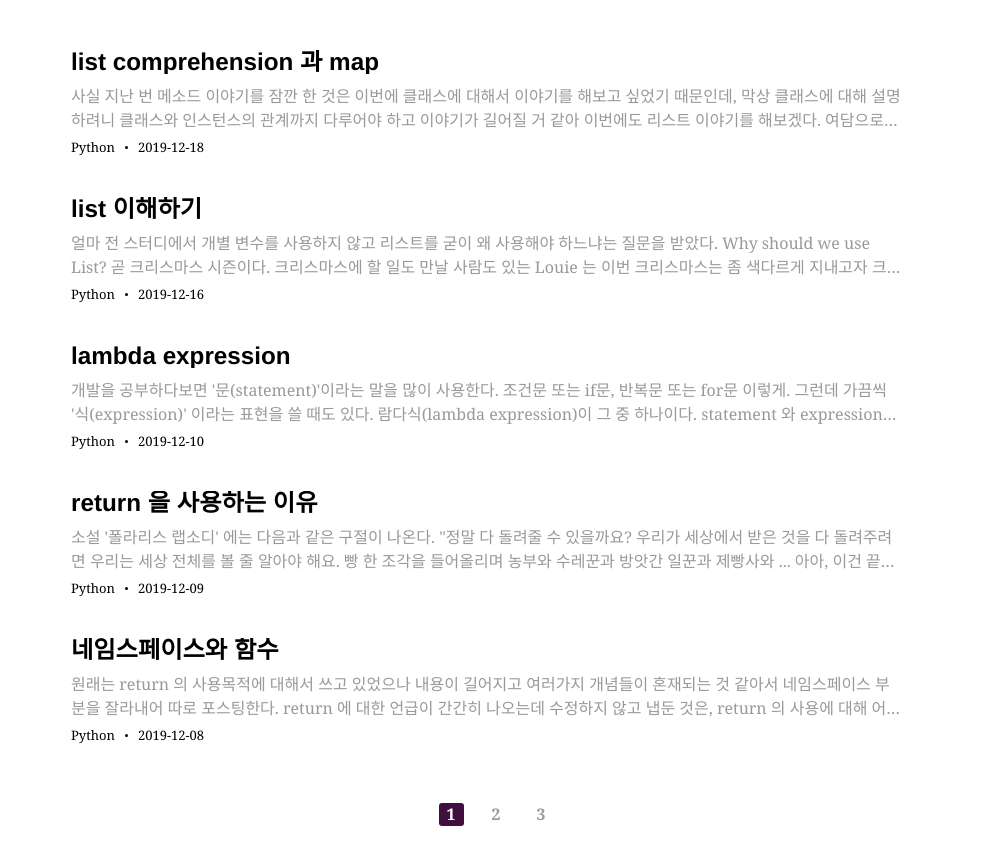
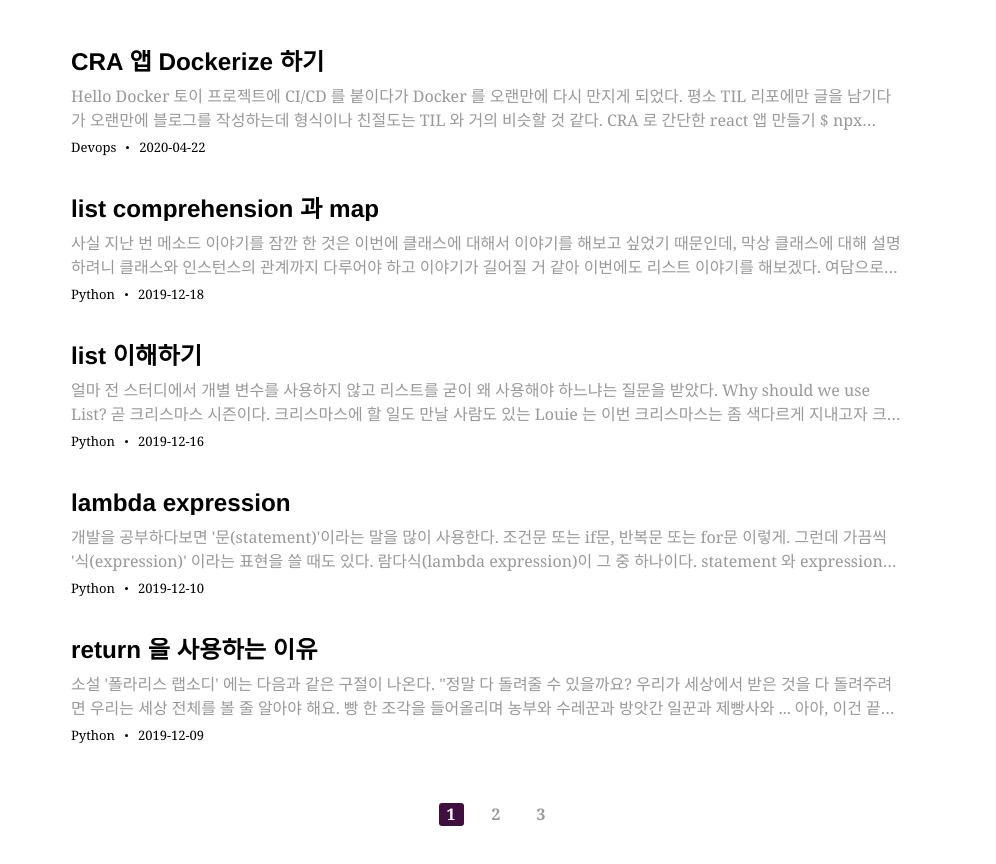
Before and after one commit to irrationnelle/devlog, a Gatsby site: page / in a window 1280 px wide. Shown: the full height of the page, 284-1280 px from the left. Built offline with nearby package versions, Linux system fonts and the light colour scheme; Gatsby itself is replaced by a stand-in of ours; some packages are replaced by stand-ins of ours.

Commit message:
modify timestamp for post

```diff
--- a/content/blog/20-04-22-cra-dockerize/index.md
+++ b/content/blog/20-04-22-cra-dockerize/index.md
@@ -1,6 +1,6 @@
 ---
 title: CRA 앱 Dockerize 하기
-date: '2019-11-29T01:01:03.284Z'
+date: '2020-04-22T01:01:03.284Z'
 draft: false
 slug: "cra-dockerize"
 category: "Devops"
```
